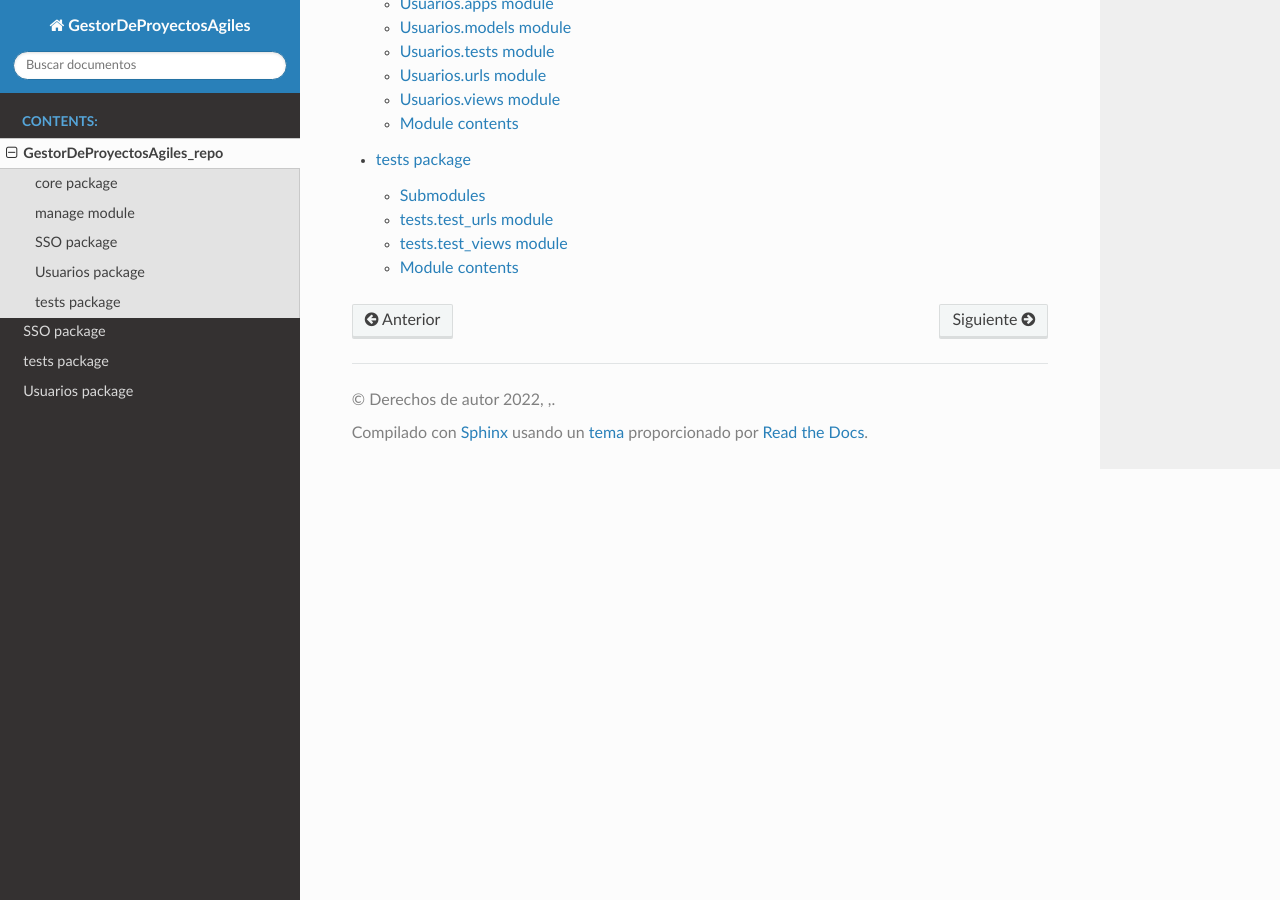
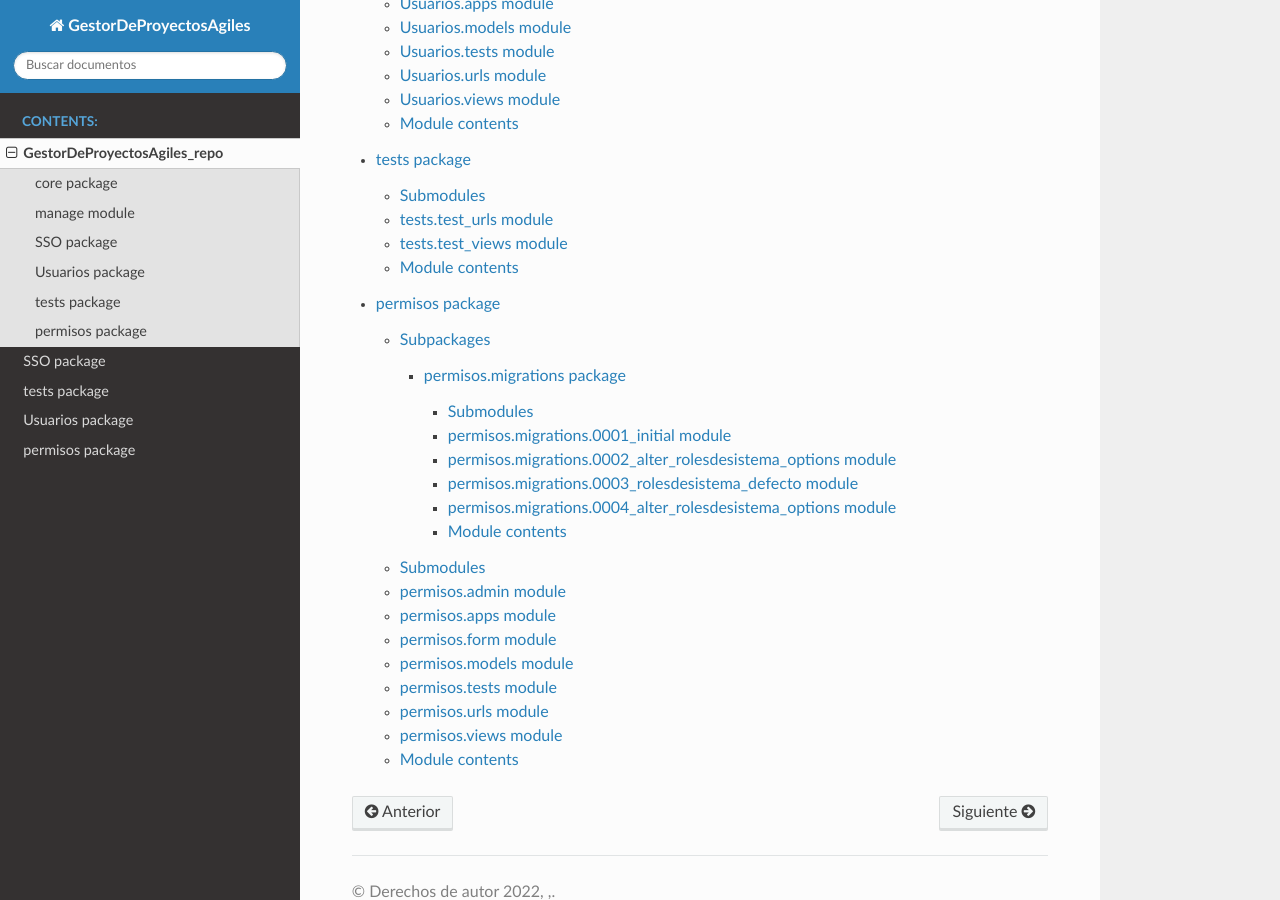
Before and after one commit to ararolon/GestorDeProyectosAgiles_repo, a Sphinx documentation site: the page built from docs/modules.rst, in a window 1280 px wide and 900 px high, scrolled down 1320 px. Built offline with Sphinx 7.4.7 and the Read the Docs theme 2.0.0, drawn with Linux system fonts in a browser that asks for light colours.

Commit message:
merge pruebas unitarias + documentacion

```diff
--- a/docs/index.rst
+++ b/docs/index.rst
@@ -14,6 +14,7 @@ Welcome to GestorProyectosAgiles's documentation!
    SSO
    tests
    Usuarios
+   permisos
 
 Indices and tables
 ==================
--- a/docs/modules.rst
+++ b/docs/modules.rst
@@ -9,3 +9,4 @@ GestorDeProyectosAgiles_repo
    SSO
    Usuarios
    tests
+   permisos
--- /dev/null
+++ b/docs/permisos.migrations.rst
@@ -0,0 +1,45 @@
+permisos.migrations package
+===========================
+
+Submodules
+----------
+
+permisos.migrations.0001\_initial module
+----------------------------------------
+
+.. automodule:: permisos.migrations.0001_initial
+   :members:
+   :undoc-members:
+   :show-inheritance:
+
+permisos.migrations.0002\_alter\_rolesdesistema\_options module
+---------------------------------------------------------------
+
+.. automodule:: permisos.migrations.0002_alter_rolesdesistema_options
+   :members:
+   :undoc-members:
+   :show-inheritance:
+
+permisos.migrations.0003\_rolesdesistema\_defecto module
+--------------------------------------------------------
+
+.. automodule:: permisos.migrations.0003_rolesdesistema_defecto
+   :members:
+   :undoc-members:
+   :show-inheritance:
+
+permisos.migrations.0004\_alter\_rolesdesistema\_options module
+---------------------------------------------------------------
+
+.. automodule:: permisos.migrations.0004_alter_rolesdesistema_options
+   :members:
+   :undoc-members:
+   :show-inheritance:
+
+Module contents
+---------------
+
+.. automodule:: permisos.migrations
+   :members:
+   :undoc-members:
+   :show-inheritance:
--- /dev/null
+++ b/docs/permisos.rst
@@ -0,0 +1,77 @@
+permisos package
+================
+
+Subpackages
+-----------
+
+.. toctree::
+   :maxdepth: 4
+
+   permisos.migrations
+
+Submodules
+----------
+
+permisos.admin module
+---------------------
+
+.. automodule:: permisos.admin
+   :members:
+   :undoc-members:
+   :show-inheritance:
+
+permisos.apps module
+--------------------
+
+.. automodule:: permisos.apps
+   :members:
+   :undoc-members:
+   :show-inheritance:
+
+permisos.form module
+--------------------
+
+.. automodule:: permisos.form
+   :members:
+   :undoc-members:
+   :show-inheritance:
+
+permisos.models module
+----------------------
+
+.. automodule:: permisos.models
+   :members:
+   :undoc-members:
+   :show-inheritance:
+
+permisos.tests module
+---------------------
+
+.. automodule:: permisos.tests
+   :members:
+   :undoc-members:
+   :show-inheritance:
+
+permisos.urls module
+--------------------
+
+.. automodule:: permisos.urls
+   :members:
+   :undoc-members:
+   :show-inheritance:
+
+permisos.views module
+---------------------
+
+.. automodule:: permisos.views
+   :members:
+   :undoc-members:
+   :show-inheritance:
+
+Module contents
+---------------
+
+.. automodule:: permisos
+   :members:
+   :undoc-members:
+   :show-inheritance:
```
Also changed, not shown: docs/Permisos.migrations.rst (deleted, +0 -37 lines), docs/Permisos.rst (deleted, +0 -61 lines).
